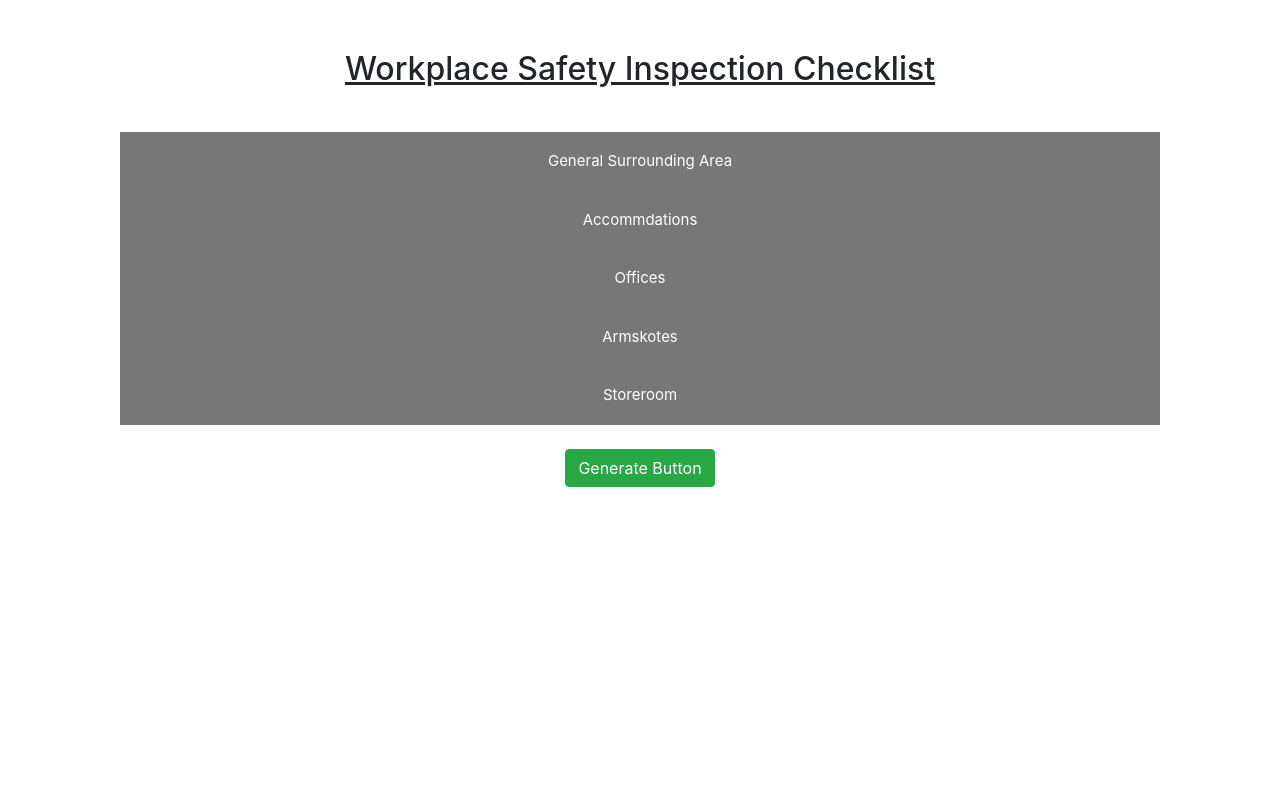
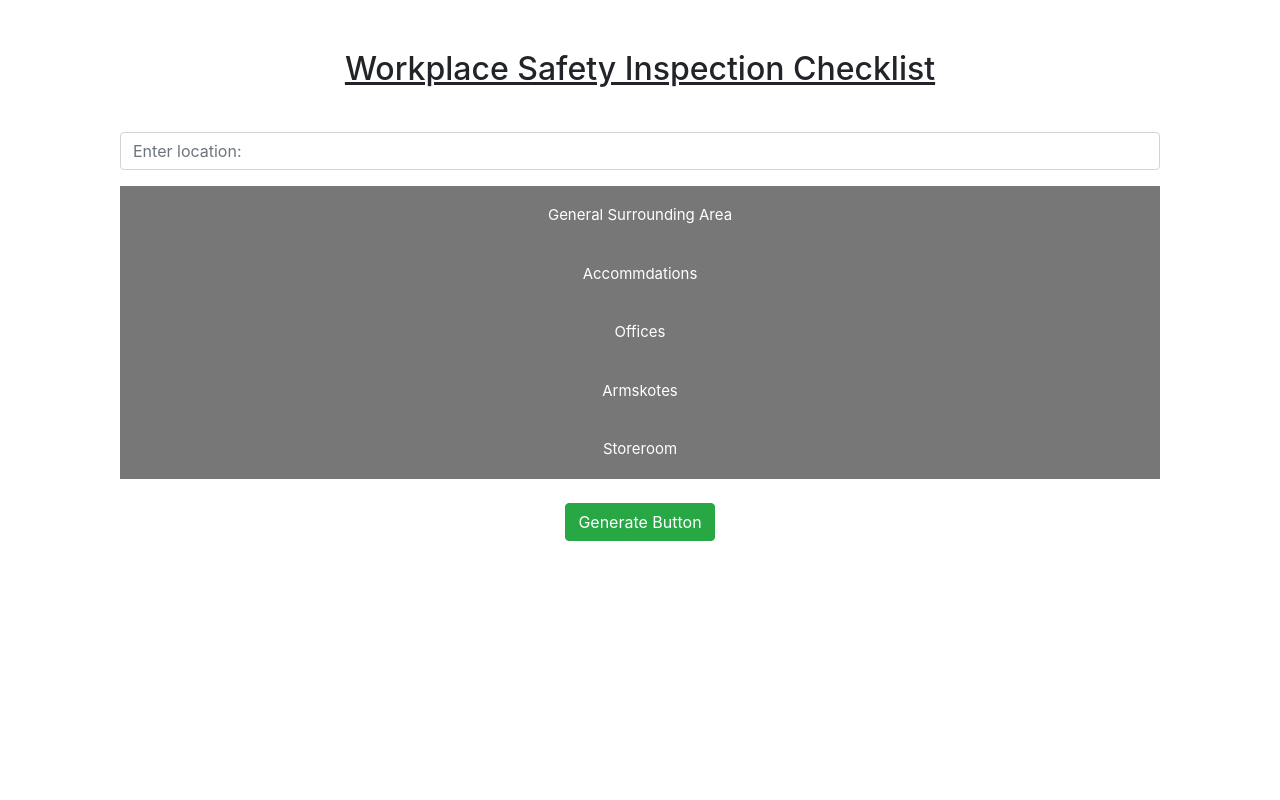
Before and after one commit to sbntech-team/WSC-1, a plain HTML site: page index.html in a window 1280 px wide. Drawn offline with nearby package versions, Linux system fonts and the light colour scheme.

Commit message:
Location front end

```diff
--- a/index.html
+++ b/index.html
@@ -19,6 +19,9 @@
                 <h2><u>Workplace Safety Inspection Checklist</u></h2>
             </div>
         </div>
+        <div class="form-group">
+            <input type="text" class="form-control" id="location" placeholder="Enter location:" />
+        </div>
         <!-- general area -->
         <div id="general_surrounding_area">
             <button type="button" class="collapsible">General Surrounding Area</button>
```
